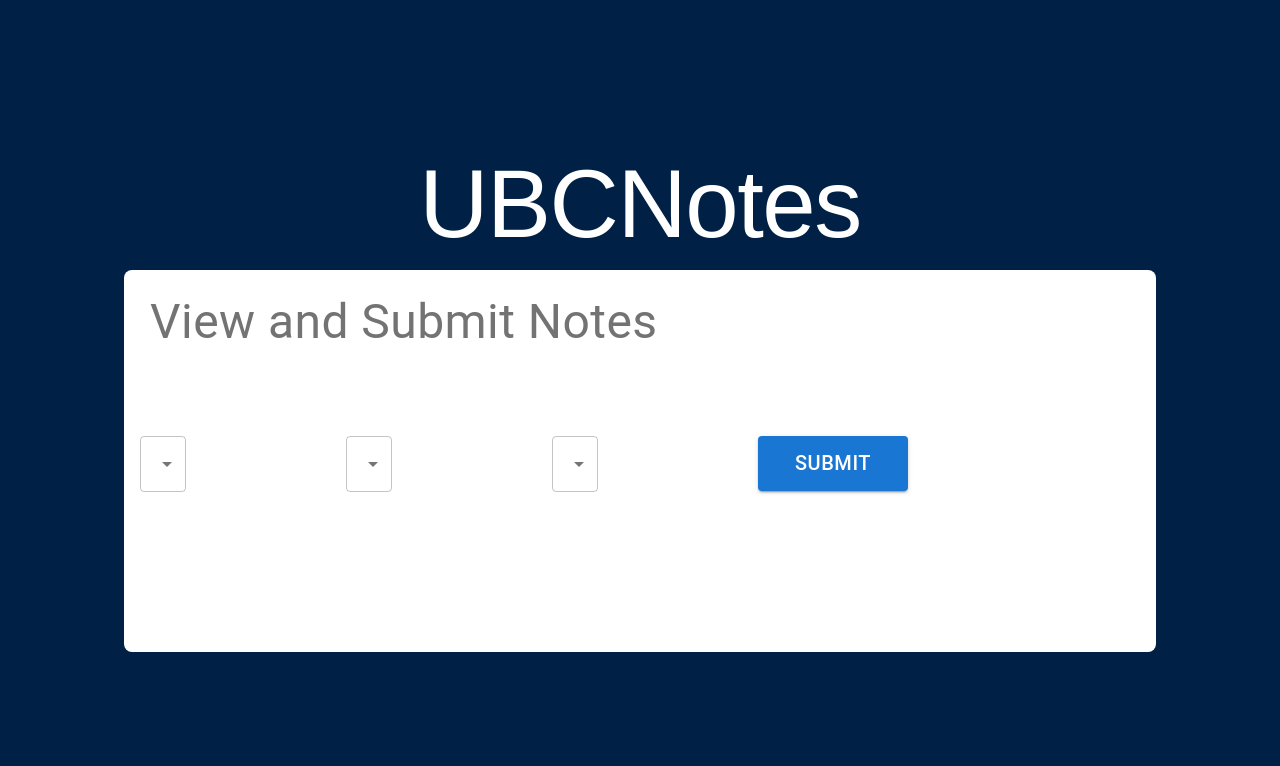
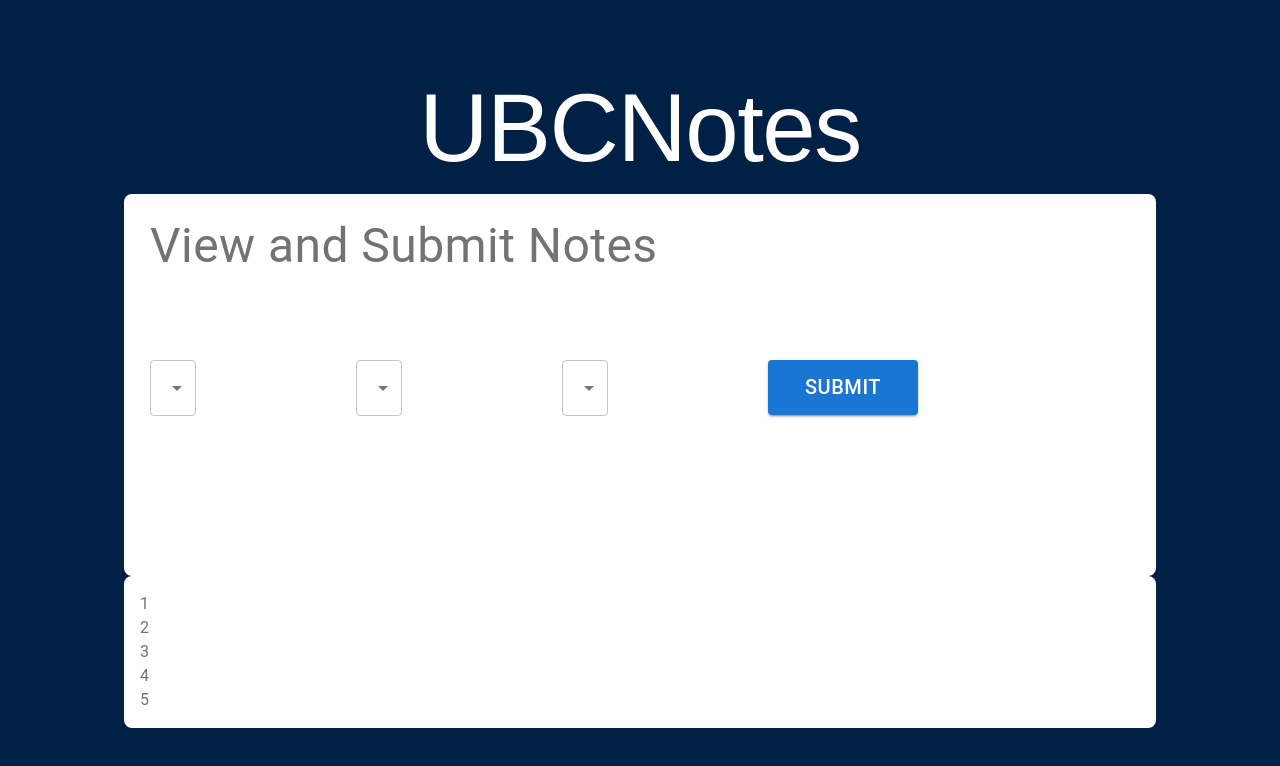
Before and after one commit to ronalldchan/UBC-Notes, a React (Create React App) app in the folder frontend/: page / in a window 1280 px wide. Shown: the top 766 px of the page. Built offline with nearby package versions, Linux system fonts and the light colour scheme.

Commit message:
Dynamic listing

```diff
--- a/frontend/src/App.tsx
+++ b/frontend/src/App.tsx
@@ -4,6 +4,7 @@ import "./App.css";
 import MainSelector from "./MainSelector";
 import { Title } from "./TestHeader";
 import { Container } from "@mui/system";
+import Listing from "./Listing";
 
 
 function App() {
@@ -19,6 +20,8 @@ function App() {
           <Title />
 
           <MainSelector />
+
+          <Listing />
       </Container>
     </div>
   );
--- /dev/null
+++ b/frontend/src/Listing.tsx
@@ -0,0 +1,18 @@
+import { Typography } from "@mui/material"
+import { Box, Stack } from "@mui/system"
+
+export default function Listing() {
+    const items = ["1", "2","3", "4", "5"];
+
+    return (
+        <>
+            <Box sx={{ width:"1000px", display: "flex", flexDirection:"column", borderRadius: 2, p: 2, color:"#737373", backgroundColor:"#FFFFFF"}}>
+                <Stack direction={"column"}>
+                    {items.map((item) => {
+                        return <Typography>{item}</Typography>
+                    })}
+                </Stack>
+            </Box>
+        </>
+    )
+}
--- a/frontend/src/MainSelector.tsx
+++ b/frontend/src/MainSelector.tsx
@@ -12,9 +12,9 @@ export default function MainSelector() {
 
       <div>
         <form>
-          <Grid container spacing={20}>
+          <Grid container spacing={20} paddingLeft={"10px"}>
             <Grid item>
-              <Select label="Year">
+              <Select label="Year" defaultValue="Choose">
                 <MenuItem value={2022}>2022</MenuItem>
                 <MenuItem value={2023}>2023</MenuItem>
               </Select>
```
